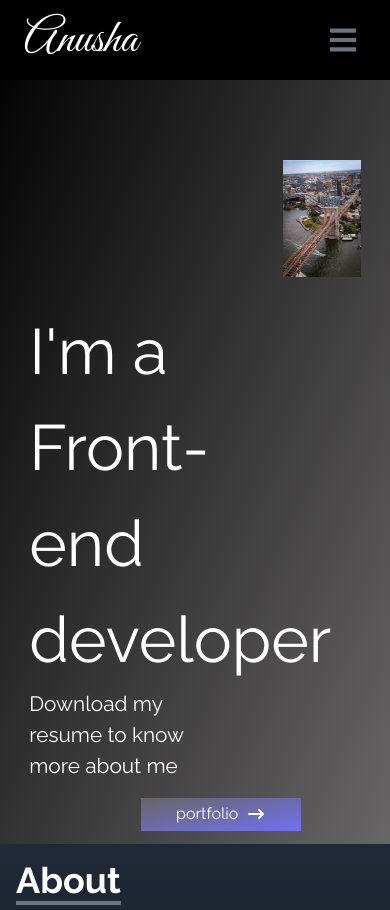
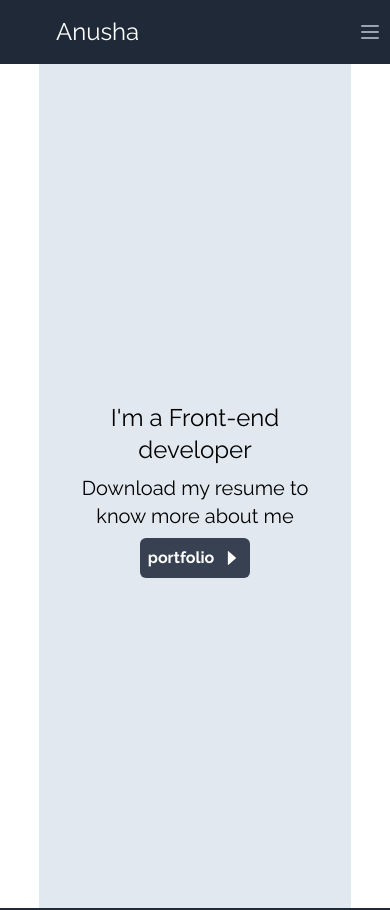
Before and after one commit to anusha-patel/portfolio, a React (Create React App) app: page / in a window 390 px wide. Shown: the top 910 px of the page. Built offline with nearby package versions, Linux system fonts and the light colour scheme.

Commit message:
make it responsive

```diff
--- a/package.json
+++ b/package.json
@@ -7,6 +7,7 @@
     "@testing-library/jest-dom": "^5.16.5",
     "@testing-library/react": "^13.4.0",
     "@testing-library/user-event": "^13.5.0",
+    "aos": "^2.3.4",
     "gh-pages": "^5.0.0",
     "react": "^18.2.0",
     "react-dom": "^18.2.0",
--- a/src/App.js
+++ b/src/App.js
@@ -1,5 +1,6 @@
 import './App.css';
-import Navbar from "./components/Navbar"
+// import Navbar from "./components/Navbar"
+import Nav from './components/nav';
 import Home from './components/Home';
 import SocialLinks from './components/SocialLinks';
 import About from './components/About';
@@ -8,10 +9,13 @@ import Experience from './components/Experience';
 import Contact from './components/Contact';
 import Card from './components/Card';
 
+
+
 function App() {
   return (
     <>
-      <Navbar />
+      {/* <Navbar /> */}
+      <Nav/>
       <Home />
       <About/>
       {/* <Portfolio/> */}
--- a/src/components/About.jsx
+++ b/src/components/About.jsx
@@ -1,4 +1,4 @@
-import React from 'react'
+import React from "react"
 
 const About = () => {
     return (
@@ -8,7 +8,7 @@ const About = () => {
       '>
             <div className='max-w-screen-lg p-4 mx-auto flex flex-col justify-center w-full h-full '>
                 <div className='pb-8'>
-                    <p className='text-4xl font-bold inline border-b-4 border-gray-500'>About</p>
+                    <p className='text-4xl font-bold inline border-b-4 border-gray-500'  data-aos="fade-up">About</p>
                 </div>
 
 
@@ -22,9 +22,9 @@ const About = () => {
 
                 <br/>
 
-                <p className='text-xl'>
+                {/* <p className='text-xl'>
                 Aside from my technical skills, I am also a highly collaborative and detail-oriented team player, with a proven track record of delivering projects on time and within budget. Whether I'm working with designers, developers, or stakeholders, I always strive to bring a positive attitude and a solutions-focused approach to every project.
-                </p>
+                </p> */}
 
 
                 <br/>
--- a/src/components/Home.jsx
+++ b/src/components/Home.jsx
@@ -1,32 +1,32 @@
 import React from 'react'
 import hero from "../assets/bg-image.avif";
-import './home.css'
+// import './home.css'
 
-import { HiArrowNarrowRight } from "react-icons/hi"
+import { AiFillCaretRight } from "react-icons/ai"
 
 const Home = () => {
     return (
-        <div name="home" className='home-container'>
-            <div className='flex-container'>
-                <div className='home-left' >
-                    <h2>
+        <div name="home" id='home' className='home-container h-screen flex justify-between mr-0'>
+            <div className='flex-container flex w-4/5 mx-auto px-4 py-4 justify-between bg-slate-200'>
+                <div className='home-left w-full items-center mx-auto my-auto text-center md:w-1/2' >
+                    <h2 className=' text-2xl my-2 '>
                         I'm a Front-end developer
 
                     </h2>
-                    <p>Download my resume to know more about me</p>
-                    <div>
-                        <button className='btn group'>
+                    <p className='text-xl my-2'>Download my resume to know more about me</p>
+                    <div className='flex justify-center'>
+                        <button className='btn group bg-gray-700 flex justify-center items-center font-bold text-white rounded-md px-2 py-2'>
                             portfolio
                             <span className='group-hover:rotate-90 duration-300 '>
-                                <HiArrowNarrowRight size={20} className="ml-2" />
+                                <AiFillCaretRight size={20} className="ml-2" />
                             </span>
 
 
                         </button>
                     </div>
                 </div>
-                <div className='home-right'>
-                        <img className='image' src={hero} alt="my profile"  srcset="" />
+                <div className='home-right display-none md:display-block my-auto w-1/2 '>
+                        <img className='image w-1/2 mx-auto ' src={hero} alt="my profile"  srcset="" />
                 </div>
 
             </div>
--- /dev/null
+++ b/src/components/nav.jsx
@@ -0,0 +1,51 @@
+import React, { useState } from 'react';
+
+function Nav() {
+  const [expanded, setExpanded] = useState(false);
+
+  const toggleNavbar = () => {
+    setExpanded(!expanded);
+  };
+
+  return (
+    <nav className="bg-gray-800">
+      <div className="max-w-7xl mx-auto px-2 sm:px-6 lg:px-8">
+        <div className="flex items-center justify-between h-16">
+          <div className="flex items-center">
+            <a href="#" className="flex-shrink-0">
+                <h1 className=' text-white mx-10 px-2 py-2 text-2xl rounded-sm  hover:text-gray-700 hover:bg-white'>Anusha</h1>
+            </a>
+            <div className="hidden md:block">
+              <div className="ml-10 flex items-baseline">
+                <a href="#home" className="px-3 py-2 rounded-md text-xl font-medium text-white bg-gray-900 duration-200">Home</a>
+                <a href="#about" className="ml-4 px-3 py-2 rounded-md text-xl font-medium text-gray-300 duration-200 hover:text-white hover:bg-gray-700 ">About</a>
+                <a href="#portfolio" className="ml-4 px-3 py-2 rounded-md text-xl font-medium text-gray-300 duration-200 hover:text-white hover:bg-gray-700 ">Portfolio</a>
+                <a href="#experince" className="ml-4 px-3 py-2 rounded-md text-xl font-medium text-gray-300 duration-200 hover:text-white hover:bg-gray-700">Experience</a>
+                <a href="#contact" className="ml-4 px-3 py-2 rounded-md text-xl font-medium text-gray-300 duration-200 hover:text-white hover:bg-gray-700">Contact</a>
+              </div>
+            </div>
+          </div>
+          <div className="-mr-2 flex md:hidden">
+            <button onClick={toggleNavbar} className="inline-flex items-center justify-center p-2 rounded-md text-gray-400 hover:text-white hover:bg-gray-700 focus:outline-none focus:bg-gray-700 focus:text-white">
+              <svg className="block h-6 w-6" stroke="currentColor" fill="none" viewBox="0 0 24 24">
+                <path strokeLinecap="round" strokeLinejoin="round" strokeWidth={2} d={expanded ? 'M6 18L18 6M6 6l12 12' : 'M4 6h16M4 12h16M4 18h16'} />
+              </svg>
+            </button>
+          </div>
+        </div>
+      </div>
+
+      <div className={`${expanded ? 'block' : 'hidden'} md:hidden`}>
+        <div className="px-2 pt-2 pb-3 space-y-1 sm:px-3">
+          <a href="#home" className="block px-3 py-2 rounded-md text-base font-medium text-white bg-gray-900">Home</a>
+          <a href="#about" className="block px-3 py-2 rounded-md text-base font-medium text-gray-300 hover:text-white hover:bg-gray-700">About</a>
+          <a href="#portfolio" className="block px-3 py-2 rounded-md text-base font-medium text-gray-300 hover:text-white hover:bg-gray-700">Portfolio</a>
+          <a href="#experince" className="block px-3 py-2 rounded-md text-base font-medium text-gray-300 hover:text-white hover:bg-gray-700">Experience</a>
+          <a href="#contact" className="block px-3 py-2 rounded-md text-base font-medium text-gray-300 hover:text-white hover:bg-gray-700">Contact</a>
+        </div>
+      </div>
+    </nav>
+  );
+}
+
+export default Nav;
--- a/src/index.js
+++ b/src/index.js
@@ -3,6 +3,7 @@ import ReactDOM from 'react-dom/client';
 import './index.css';
 import App from './App';
 import reportWebVitals from './reportWebVitals';
+
 
 const root = ReactDOM.createRoot(document.getElementById('root'));
 root.render(
--- a/tailwind.config.js
+++ b/tailwind.config.js
@@ -10,5 +10,23 @@ module.exports = {
     }
 
   },
-  plugins: [],
+  plugins: [
+    function({ addUtilities }) {
+      const newUtils = {
+        ".display-none": {
+          display: "none",
+        },
+      };
+      addUtilities(newUtils);
+    },
+
+    function({ addUtilities }) {
+      const newMore= {
+        ".display-block": {
+          display: "block",
+        },
+      };
+      addUtilities(newMore);
+    },
+  ],
 }
```
Also changed, not shown: 1 other file (tests, documents, lock files or other folders).
